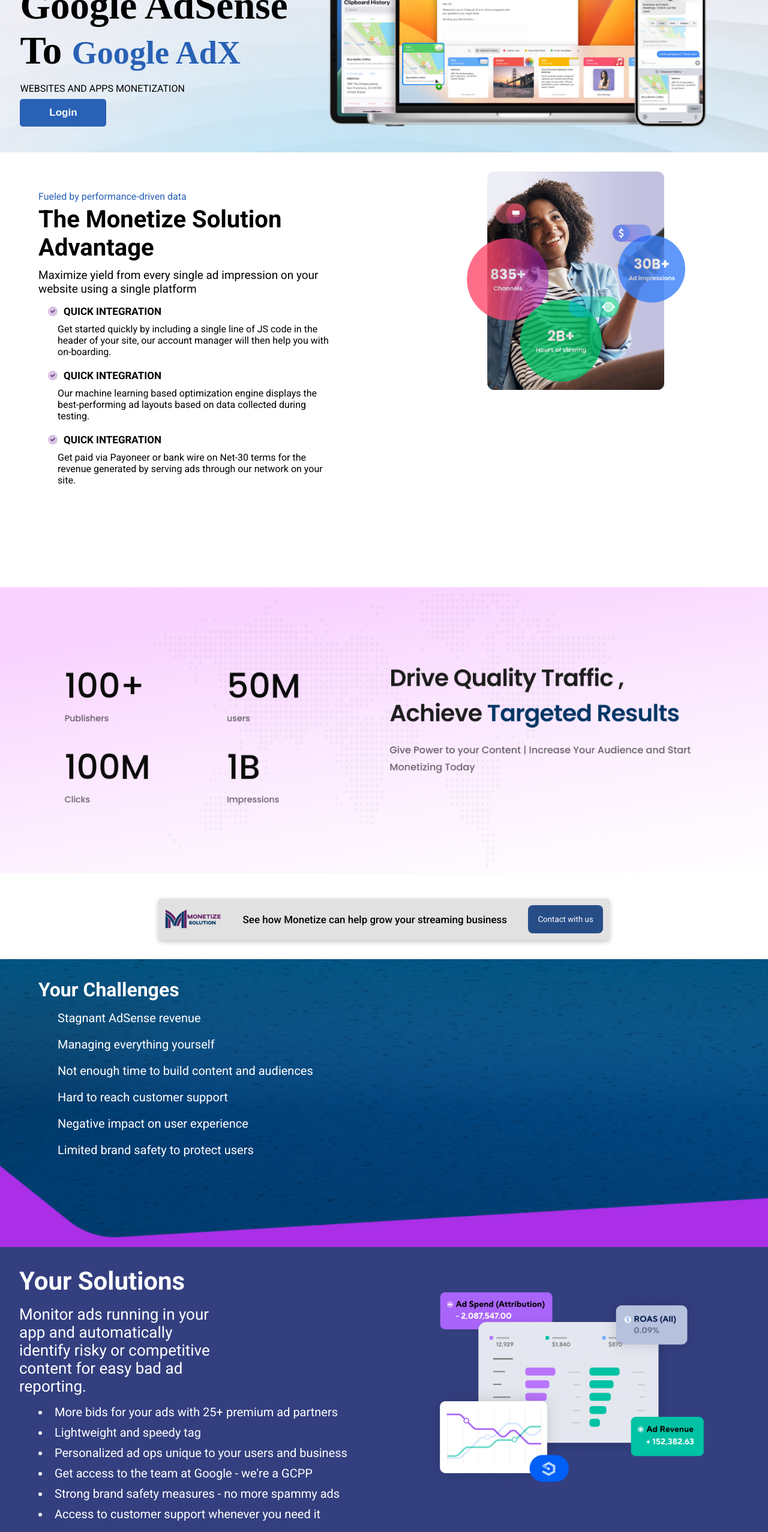
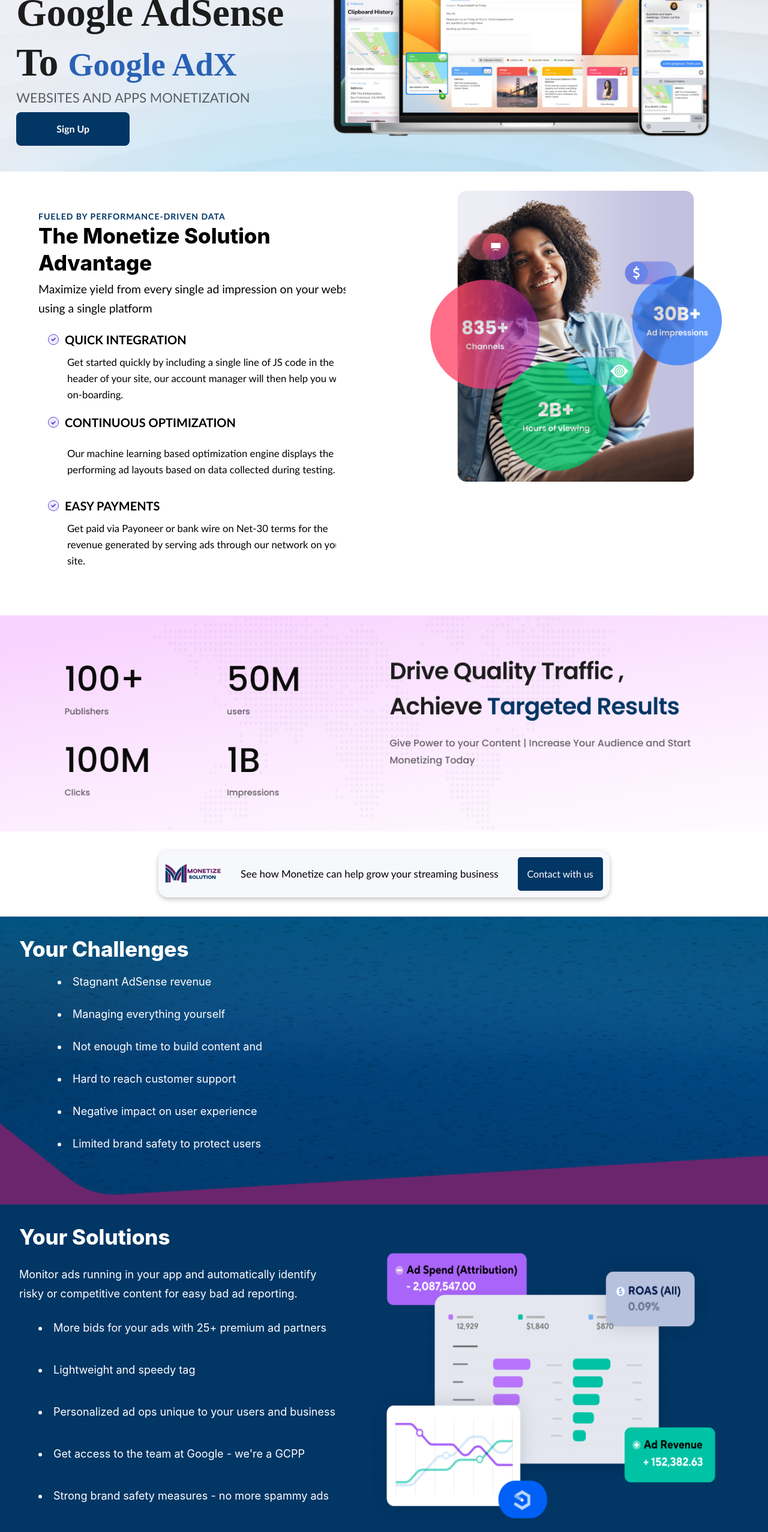
Before and after one commit to si-mrami/Monteize, a plain HTML site: page index.html in a window 1280 px wide. Shown: the part 220-2774 px from the top of the page at 60% size. Drawn offline with Linux system fonts and the light colour scheme.

Commit message:
change font style

```diff
--- a/index.html
+++ b/index.html
@@ -7,8 +7,20 @@
     <link rel="stylesheet" href="style.css" />
     <link rel="preconnect" href="https://fonts.googleapis.com" />
     <link rel="preconnect" href="https://fonts.gstatic.com" crossorigin />
+    <link rel="preconnect" href="https://fonts.googleapis.com" />
+    <link rel="preconnect" href="https://fonts.gstatic.com" crossorigin />
+    <link
+      href="https://fonts.googleapis.com/css2?family=Oswald:wght@300;400;600&display=swap"
+      rel="stylesheet"
+    />
     <link
       href="https://fonts.googleapis.com/css2?family=Roboto:ital,wght@0,300;0,400;0,500;0,700;1,300;1,400&display=swap"
+      rel="stylesheet"
+    />
+    <link rel="preconnect" href="https://fonts.googleapis.com" />
+    <link rel="preconnect" href="https://fonts.gstatic.com" crossorigin />
+    <link
+      href="https://fonts.googleapis.com/css2?family=Rubik:wght@300;400&display=swap"
       rel="stylesheet"
     />
     <link
@@ -44,10 +56,14 @@
       <!-- header section -->
       <header class="header">
         <div class="left">
-          <h1>Upgrade From <br> Google AdSense <br> To <small>Google AdX</small></h1>
+          <h1>
+            Upgrade From <br />
+            Google AdSense <br />
+            To <small>Google AdX</small>
+          </h1>
           <span>WEBSITES AND APPS MONETIZATION</span>
           <div class="loginbtn">
-            <button>Login</button>
+            <button>Sign Up</button>
           </div>
         </div>
         <div class="right">
@@ -83,7 +99,7 @@
               <li>
                 <div class="listTop">
                   <i class="fa fa-check"></i>
-                  <h1>QUICK INTEGRATION</h1>
+                  <h1>CONTINUOUS OPTIMIZATION</h1>
                 </div>
                 <p>
                   Our machine learning based optimization engine displays the
@@ -94,7 +110,7 @@
               <li>
                 <div class="listTop">
                   <i class="fa fa-check"></i>
-                  <h1>QUICK INTEGRATION</h1>
+                  <h1>EASY PAYMENTS</h1>
                 </div>
                 <p>
                   Get paid via Payoneer or bank wire on Net-30 terms for the
@@ -169,8 +185,10 @@
     <!-- Revenue section -->
     <div class="revenue">
       <div class="revenue_left">
-        <h2>Keep More of Your</h2>
-        <h2><span>Revenue</span></h2>
+        <h2>
+          Keep More of Your
+          <span>Revenue</span>
+        </h2>
         <div class="revenuetext">
           <span
             >AdSense deducts a flat 32% of ad revenue generated from your
@@ -276,7 +294,7 @@
       </div>
     </div>
     <!-- group section -->
-    <div class="groupsection">
+    <!-- <div class="groupsection">
       <div class="left">
         <div class="leftCentent">
           <img
@@ -325,9 +343,9 @@
           </div>
         </div>
       </div>
-    </div>
+    </div> -->
     <!-- Footer section -->
-    <div class="footer">
+    <!-- <div class="footer">
       <div class="items">
         <div class="item1">
           <img src="./assets/logologo 1.png" alt="" />
@@ -365,6 +383,6 @@
         </div>
       </div>
       <div class="copyRight">© 2023 Monetize Solution</div>
-    </div>
+    </div> -->
   </body>
 </html>
--- a/style.scss
+++ b/style.scss
@@ -116,7 +116,7 @@ body {}
 
 				button {
 					border: none;
-					background-color: rgb(41, 97, 181);
+					background: #013665;
 					border-radius: 5px;
 					cursor: pointer;
 					color: #fff;
@@ -174,8 +174,7 @@ body {}
 		display: flex;
 		align-items: center;
 		justify-content: space-around;
-
-
+		padding: 1rem;
 
 		@include phone {
 			display: flex;
@@ -187,6 +186,7 @@ body {}
 
 		.left {
 
+
 			@include tablet {
 				display: flex;
 				justify-content: center;
@@ -200,20 +200,23 @@ body {}
 			}
 
 			h1 {
-				width: 15rem;
-				height: auto;
-				margin-bottom: 0.5rem;
+				font-style: normal;
+				font-family: 'Lora';
+				font-weight: 700;
 				font-size: 65px;
-				width: 100%;
-				font-weight: 600;
-				margin-bottom: 1rem;
+				line-height: 83px;
+				color: #1D1D1D;
+				overflow: hidden;
+				width: 503px;
+				height: 249px;
 
 				@include tablet {
 					font-size: 30px;
 				}
 
 				@include phone {
-					font-size: 14px;
+					font-size: 15px;
+					width: 100%;
 				}
 
 				small {
@@ -222,13 +225,17 @@ body {}
 			}
 
 			span {
-				font-size: 16px;
-				font-family: 'Roboto', sans-serif;
-				margin-bottom: 0.5rem;
-				margin-bottom: 1rem;
-
-				@include phone {
-					font-size: 9px;
+				font-family: "Gill Sans", sans-serif;
+				font-style: normal;
+				font-weight: 400;
+				font-size: 22px;
+				line-height: 33px;
+				color: rgba(0, 0, 0, 0.6);
+				width: 375px;
+				height: 33px;
+
+				@include phone {
+					font-size: 11px;
 				}
 			}
 
@@ -239,16 +246,24 @@ body {}
 				margin-top: 0.5rem;
 
 				button {
+					font-family: "Gill Sans", sans-serif;
+					font-style: normal;
+					font-weight: 600;
+					font-size: 16px;
+					line-height: 24px;
+					background: #013665;
+					border-radius: 8px;
+					color: #FFFFFF;
+					width: 189px;
+					height: 56px;
 					border: none;
-					border-radius: 5px;
 					cursor: pointer;
-					color: #fff;
-					font-weight: 700;
-					padding: 0.8rem;
-					background-color: rgb(41, 97, 181);
-					color: #fff;
-					width: 9rem;
-					font-size: 17px;
+
+					@include phone {
+						font-size: 10px;
+						padding: 0.2rem;
+						width: 5rem;
+					}
 				}
 			}
 		}
@@ -263,7 +278,6 @@ body {}
 
 				@include tablet {
 					width: 23rem;
-					// height: 20rem;
 				}
 
 				@include phone {
@@ -286,7 +300,6 @@ body {}
 		display: flex;
 		align-items: center;
 		justify-content: space-between;
-		// padding: 1rem;
 
 	}
 
@@ -305,14 +318,18 @@ body {}
 		}
 
 		@include phone {
-			width: 100%;
+			width: 100% !important;
 		}
 
 		.leftCentent {
 			padding: 4rem;
 			display: flex;
-			// align-items: center;
-			justify-content: center;
+			justify-content: center;
+
+			@include phone {
+				display: flex;
+				flex-direction: column;
+			}
 
 			@include tablet {
 				width: 80% !important;
@@ -330,40 +347,64 @@ body {}
 
 
 				span {
-					font-family: 'Roboto', sans-serif;
-					font-size: 17px;
-					color: rgb(41, 97, 181);
-
-					@include tablet {
+					font-family: "Gill Sans", sans-serif;
+					font-style: normal;
+					font-weight: 800;
 					font-size: 14px;
-					}
-
-					@include sm-desktop {
-						font-size: 16px;
-					}
+					line-height: 21px;
+					display: flex;
+					align-items: center;
+					letter-spacing: 1px;
+					text-transform: uppercase;
+					color: #013665;
+
+					@include phone {
+						font-size: 10px;
+					}
+
+					@include tablet {
+						font-size: 14px;
+					}
+
+
 				}
 
 				h2 {
-					font-family: 'Roboto', sans-serif;
-					font-size: 40px !important;
-					font-weight: 700;
-					padding-top: 0.3rem;
-					padding-bottom: 0.3rem;
+					font-family: 'Inter';
+					font-style: normal;
+					font-weight: 800;
+					font-size: 34.875px;
+					line-height: 45px;
+					/* identical to box height, or 129% */
+					display: flex;
+					align-items: center;
+
+					color: #000000;
+
+					@include phone {
+						font-size: 13px !important;
+					}
 
 					@include tablet {
 						font-size: 20px !important;
 						font-weight: 500;
 					}
 
-					@include sm-desktop {
-						font-size: 22px;
-					}
+
 				}
 
 				p {
-					font-family: 'Roboto', sans-serif;
-					padding-top: 0.4rem;
-					font-size: 19px;
+					font-family: "Gill Sans", sans-serif;
+					font-style: normal;
+					font-weight: 400;
+					font-size: 19.3594px;
+					line-height: 32px;
+					/* or 163% */
+					display: flex;
+					align-items: center;
+					width: 571px;
+					height: 73px;
+					color: #000000;
 
 					@include tablet {
 						font-size: 12px;
@@ -371,6 +412,7 @@ body {}
 
 					@include phone {
 						font-weight: 300;
+						font-size: 12px !important;
 					}
 				}
 			}
@@ -383,15 +425,16 @@ body {}
 					flex-direction: column;
 					gap: 20px;
 
-					@include sm-desktop {
-						display: flex;
+					@include phone {
+						width: 100% !important;
 					}
 
 					li {
 						list-style: none;
-						font-family: 'Roboto', sans-serif;
-						display: flex;
-						flex-direction: column;
+						font-family: "Gill Sans", sans-serif;
+						display: flex;
+						flex-direction: column;
+						height: auto;
 						gap: 10px;
 
 						.listTop {
@@ -404,8 +447,8 @@ body {}
 
 
 							i {
-								background-color: #d9c2e3;
-								color: #5f4387;
+								background: rgba(100, 65, 226, 0.1);
+								color: #6441E2;
 								width: 1rem;
 								height: 1rem;
 								border-radius: 50%;
@@ -413,11 +456,24 @@ body {}
 								align-items: center;
 								justify-content: center;
 								font-size: 9px;
+								border: 1.5px solid #6441E2;
 							}
 
 							h1 {
-								font-size: 17px;
-								font-family: 'Roboto', sans-serif;
+								font-family: "Gill Sans", sans-serif;
+								font-style: normal;
+								font-weight: 700;
+								font-size: 20.0156px;
+								line-height: 32px;
+								width: 398.08px;
+								height: 31.5px;
+								display: flex;
+								align-items: center;
+								color: #000000;
+
+								@include phone {
+									font-size: 10px;
+								}
 
 								@include tablet {
 									font-size: 12px !important;
@@ -427,8 +483,18 @@ body {}
 						}
 
 						p {
-							font-size: 16px;
-							padding-left: 1rem;
+							font-family: "Gill Sans", sans-serif;
+							padding-left: 2rem;
+							font-style: normal;
+							font-weight: 400;
+							font-size: 16.7344px;
+							line-height: 27px;
+							display: flex;
+							align-items: center;
+							width: 494.48px;
+							height: 77px;
+							color: #000000;
+							overflow: hidden;
 
 							@include tablet {
 								font-size: 11px !important;
@@ -436,6 +502,7 @@ body {}
 
 							@include phone {
 								font-weight: 300;
+								font-size: 10px !important;
 							}
 						}
 					}
@@ -476,7 +543,7 @@ body {}
 			}
 
 			img {
-				width: 60%;
+				width: 80%;
 				padding: 1rem;
 				height: 50%;
 				object-fit: cover;
@@ -496,14 +563,13 @@ body {}
 	background: url('./assets/Our Commitments.png') 50% 50% no-repeat;
 	background-size: cover;
 	background-repeat: no-repeat;
-	height: 36vh;
-	// width: 100%;
-
-	@include tablet {
-		background: url('./assets/Our Commitments.png') 100% 90% no-repeat;
+	height: 45vh;
+
+	@include tablet {
+		// background: url('./assets/Our Commitments.png') 100% 90% no-repeat;
 		background-size: 100%;
 		background-repeat: no-repeat;
-		height: 36vh;
+		height: 33vh;
 	}
 
 	@include phone {
@@ -512,14 +578,6 @@ body {}
 		background-repeat: no-repeat;
 		width: 100% !important;
 	}
-
-	@include sm-desktop {
-		background: url('./assets/Our Commitments.png') 100% 90% no-repeat;
-		background-size: 100%;
-		background-repeat: no-repeat;
-		height: 36rem;
-		width: 100%;
-	}
 }
 
 //   inner-wrap style
@@ -536,8 +594,8 @@ body {}
 		gap: 10px;
 		padding: 0.7rem;
 		box-shadow: rgba(0, 0, 0, 0.24) 0px 3px 8px;
-		border-radius: 5px;
-		background-color: rgb(226, 225, 225);
+		border-radius: 16px;
+		background: #F7F8FC;
 
 		@include sm-desktop {
 			width: 60%;
@@ -550,9 +608,15 @@ body {}
 		}
 
 		span {
-			font-size: 13px;
-			font-family: 'Roboto', sans-serif;
+			font-family: "Gill Sans", sans-serif;
+			font-style: normal;
 			font-weight: 500;
+			font-size: 22px;
+			line-height: 33px;
+			display: flex;
+			align-items: center;
+
+			color: #000000;
 
 			@include phone {
 				font-size: 10px;
@@ -565,13 +629,17 @@ body {}
 		}
 
 		button {
-			background-color: rgb(39, 77, 135);
+			background: #013665;
+			border-radius: 4.95px;
 			color: #fff;
 			border: none;
 			padding: 1rem;
-			border-radius: 8px;
 			cursor: pointer;
-			font-family: 'Roboto', sans-serif;
+			font-family: "Gill Sans", sans-serif;
+			font-style: normal;
+			font-weight: 500;
+			font-size: 16px;
+			line-height: 24px;
 
 			@include phone {
 				font-size: 9px;
@@ -591,11 +659,9 @@ body {}
 	background-repeat: no-repeat;
 	height: 36vh;
 	width: 100%;
-	background-color: #aa2fe7;
-
-	@include tablet {
-		height: 35vh !important;
-	}
+	background-color: #6B256D;
+
+	@include tablet {}
 
 	@include phone {
 		background: url('./assets/sectionbreak_brandsafety.svg\ fill.png');
@@ -603,7 +669,7 @@ body {}
 		background-repeat: no-repeat;
 		height: 36vh;
 		width: 100%;
-		background-color: #aa2fe7;
+		background-color: #6B256D;
 		overflow: hidden;
 		font-weight: 200;
 	}
@@ -626,18 +692,20 @@ body {}
 		}
 
 		h3 {
-			padding-left: 2rem;
-			color: #fff;
-			font-family: 'Roboto', sans-serif;
-			font-size: 32px !important;
-
-			@include tablet {
-				font-size: 26px !important;
-			}
-
-			@include sm-desktop {
-				font-size: 23px;
-			}
+			font-family: 'Inter';
+			font-style: normal;
+			font-weight: 800;
+			font-size: 34.875px;
+			line-height: 45px;
+			/* identical to box height, or 129% */
+			display: flex;
+			align-items: center;
+
+			color: #FFFFFF;
+
+			@include tablet {}
+
+
 		}
 
 		ul {
@@ -645,20 +713,32 @@ body {}
 			display: flex;
 			margin-left: 3rem;
 			flex-direction: column;
-			color: #fff;
-			font-family: 'Roboto', sans-serif;
 			gap: 20px;
+			list-style: inside !important;
 
 			li {
-				font-size: 20px !important;
-
-				@include tablet {
-					font-size: 13px !important;
-				}
-
-				@include sm-desktop {
-					font-size: 15px;
-				}
+				width: 390.36px;
+				height: 34px;
+				overflow: hidden;
+				font-family: 'Inter';
+				font-style: normal;
+				font-weight: 400;
+				font-size: 18.0469px;
+				line-height: 32px;
+
+				color: #FFFFFF;
+
+
+				/* Inside auto layout */
+				flex: none;
+				order: 0;
+				flex-grow: 0;
+
+				color: #FFFFFF;
+
+				@include tablet {}
+
+				@include phone {}
 			}
 		}
 	}
@@ -667,139 +747,86 @@ body {}
 // solution style
 
 .solution {
-	background-color: #333f7f;
-	color: #fff;
-	display: flex;
-	align-items: center;
+	background: #013665;
+	color: #FFFFFF;
+	display: flex;
+	justify-content: space-around;
 	padding: 2rem;
 
-	@include tablet {
-		padding: 0.5rem;
-	}
-
-	@include phone {
-		display: flex;
-		align-items: center;
-		justify-content: center;
-		flex-direction: column;
-	}
-
 	.left {
-		width: 50%;
-
-		@include tablet {
-			width: 50%;
-		}
-
-		@include phone {
-			width: 100%;
-		}
+		display: flex;
+		align-items: center;
 
 		.leftCentent {
+			display: flex;
+			flex-direction: column;
+			gap: 25px;
+			height: 100%;
+
 			h4 {
-				font-family: 'Roboto', sans-serif;
-				margin-bottom: 1rem;
-				font-size: 42px !important;
-
-				@include tablet {
-					font-size: 27px !important;
-				}
-
-				@include sm-desktop {
-					font-size: 22px;
-				}
+				font-family: 'Inter';
+				font-style: normal;
+				font-weight: 800;
+				font-size: 34.875px;
+				line-height: 45px;
+				display: flex;
+				align-items: center;
+
+				color: #FFFFFF;
+
 			}
 
 			.textsolution {
-				width: 20rem;
-
-				@include phone {
-					font-weight: 300;
-				}
-
 				span {
-					font-family: 'Roboto', sans-serif;
-					font-size: 26px !important;
-					width: 100%;
-
-					@include tablet {
-						font-size: 13px !important;
-					}
-
-					@include sm-desktop {
-						font-size: 15px;
-					}
+					font-family: 'Inter';
+					font-style: normal;
+					font-weight: 400;
+					font-size: 18.0469px;
+					line-height: 32px;
+					/* or 175% */
+					display: flex;
+					align-items: center;
+					width: 538px;
+					height: 63px;
+					overflow: hidden;
+					color: #FFFFFF;
 				}
 			}
 
 			ul {
-				font-family: 'Roboto', sans-serif;
-				font-size: 11px;
-				margin-top: 1rem;
 				padding-left: 2rem;
-				display: flex;
-				flex-direction: column;
-				gap: 10px;
 				list-style: inside;
-				font-size: 20px !important;
-
-				@include tablet {
-					font-size: 13px !important;
-					text-align: start;
-				}
-
-				@include phone {
-					font-weight: 200;
-				}
-
-				@include sm-desktop {
-					font-size: 14px;
-				}
-			}
+				display: flex;
+				align-items: flex-start;
+				flex-direction: column;
+				gap: 5px;
+
+
+				li {
+					height: 65px;
+					overflow: hidden;
+					font-family: 'Inter';
+					font-style: normal;
+					font-weight: 400;
+					font-size: 18.0469px;
+					line-height: 32px;
+					text-align: center;
+
+				}
+			}
+
 		}
 	}
 
 	.right {
-		width: 50%;
-
-		@include phone {
-			width: 100%;
-			display: flex;
-			align-items: center;
-			justify-content: center;
-		}
 
 		.rightCentent {
-
-			@include tablet {
-				display: flex;
-				align-items: center;
-				justify-content: center;
-				width: 100%;
-			}
-
-			@include sm-desktop {
-				display: flex;
-				justify-content: center;
-				align-items: center;
-			}
+			height: 100%;
+			overflow: hidden;
 
 			img {
-				width: 90% !important;
-				height: auto;
-
-				@include tablet {
-					width: 90% !important;
-				}
-
-				@include phone {
-					width: 20rem;
-				}
-
-				@include sm-desktop {
-					width: 27rem;
-					height: auto;
-				}
+				width: 100%;
+				height: 100%;
 			}
 		}
 	}
@@ -828,34 +855,51 @@ body {}
 	.revenue_left {
 		margin-top: 4rem;
 		padding-left: 2rem;
-		width: 50%;
-
-		@include phone {
-			width: 100%;
-		}
+		// width: 50%;
+
+		@include phone {
+			width: 100%;
+		}
+
 		@include tablet {
 			width: 60%;
 		}
+
 		h2 {
-			font-family: 'Roboto', sans-serif;
-			font-size: 40px !important;
-
-			@include tablet {
-				font-size: 16px !important;
-			}
+			width: 447px;
+			display: flex;
+			align-items: flex-start;
+			gap: 10px;
+			flex-direction: column;
+			height: 108px;
+			font-family: 'Inter';
+			font-style: normal;
+			font-weight: 800;
+			font-size: 36.875px;
+			line-height: 45px;
+			color: #1D1D1D;
 
 			span {
-				color: #333f7f;
+
+
+				color: #013665;
 			}
 		}
 
 		.revenuetext {
 			margin-top: 1rem;
+			width: 470px;
+			overflow: hidden;
+			padding: 0.5rem;
 
 			span {
-				font-size: 23px !important;
-				font-family: 'Roboto', sans-serif;
-				color: #767575;
+
+				font-family: 'Inter';
+				font-style: normal;
+				font-weight: 400;
+				font-size: 22px !important;
+				line-height: 24px;
+				color: rgba(0, 0, 0, 0.6);
 
 				@include tablet {
 					font-size: 15px !important;
@@ -871,8 +915,7 @@ body {}
 	.revenue_right {
 		margin-top: 4rem;
 
-		@include tablet {
-		}
+		@include tablet {}
 
 		@include phone {
 			width: 100%;
@@ -902,7 +945,7 @@ body {}
 // row section style
 
 .rowsection {
-	background-color: lightgray;
+	background: #EEF0F6;
 	padding: 2rem;
 	display: flex;
 	align-items: center;
@@ -920,16 +963,19 @@ body {}
 	}
 
 	h2 {
-		font-size: 20px;
-		font-family: 'Roboto', sans-serif;
-
-		@include tablet {
-			font-size: 13px !important;
-		}
-
-		@include phone {
-			font-size: 9px;
-		}
+		font-family: 'Inter';
+		font-style: normal;
+		font-weight: 600;
+		font-size: 20px !important;
+		line-height: 45px;
+		letter-spacing: 1px;
+		text-transform: uppercase;
+		color: #161616;
+		margin-bottom: 1rem;
+
+		@include tablet {}
+
+		@include phone {}
 	}
 
 	.elements {
@@ -978,6 +1024,7 @@ body {}
 .homProduct {
 	display: flex;
 	margin-top: 2rem;
+	gap: 30px;
 
 	@include phone {
 		display: flex;
@@ -987,10 +1034,10 @@ body {}
 	}
 
 	.homeLeft {
+		width: 60%;
+
+		@include tablet {
 			width: 75%;
-
-		@include tablet {
-			width: 75%;
 		}
 
 		@include phone {
@@ -1001,7 +1048,8 @@ body {}
 		}
 
 		img {
-			width: 90%;
+			width: 100%;
+			height: 100%;
 
 			@include tablet {
 				width: 97%;
@@ -1018,7 +1066,7 @@ body {}
 	.homeRight {
 		width: 25%;
 		margin-top: 2rem;
-		margin-left: -3rem;
+		margin-left: 3rem;
 
 		@include tablet {
 			width: 50%;
@@ -1030,63 +1078,48 @@ body {}
 		}
 
 		h2 {
-			font-size: 35px !important;
-			font-family: 'Roboto', sans-serif;
-			margin-bottom: 1rem;
-			padding: 1rem;
-
-			@include tablet {
-				font-size: 20px !important;
-				margin: 0;
-			}
-
-			@include sm-desktop {
-				font-size: 17px;
-
-			}
+			width: 447px;
+			height: 108px;
+			font-family: 'Inter';
+			font-style: normal;
+			font-weight: 700;
+			font-size: 36.875px;
+			line-height: 45px;
+			color: #1D1D1D;
 
 			span {
-				color: #333f7f;
+				color: #013665;
 			}
 		}
 
 		.items {
 			display: flex;
-			align-items: center;
-			justify-content: center;
-			flex-direction: column;
-			font-family: 'Roboto', sans-serif;
+			flex-direction: column;
 			gap: 20px;
-			padding: 1rem;
 
 			.item {
 				display: flex;
 				flex-direction: column;
-				gap: 5px;
+				gap: 10px;
 
 				h3 {
-					font-size: 28px !important;
-
-					@include tablet {
-						font-size: 15px !important;
-					}
-
-					@include sm-desktop {
-						font-size: 15px;
-					}
+					font-family: 'Inter';
+					font-style: normal;
+					font-weight: 500;
+					font-size: 25px;
+					color: #000000;
 				}
 
 				p {
-					font-size: 20px !important;
-					color: #767575;
-
-					@include tablet {
-						font-size: 12px !important;
-					}
-
-					@include sm-desktop {
-						font-size: 14px;
-					}
+					width: 287px;
+					height: 76px;
+					font-family: 'Inter';
+					font-style: normal;
+					font-weight: 400;
+					font-size: 13.867px;
+					line-height: 19px;
+
+					color: rgba(0, 0, 0, 0.6);
 				}
 			}
 		}
```
Also changed, not shown: assets/Frame 1000005871.png (added), assets/Frame 1000005872.png (added), assets/div.agn-contact-banner (1).png (added), style.css, 1 other file. Lines whose indentation alone changed are shown as unchanged.
